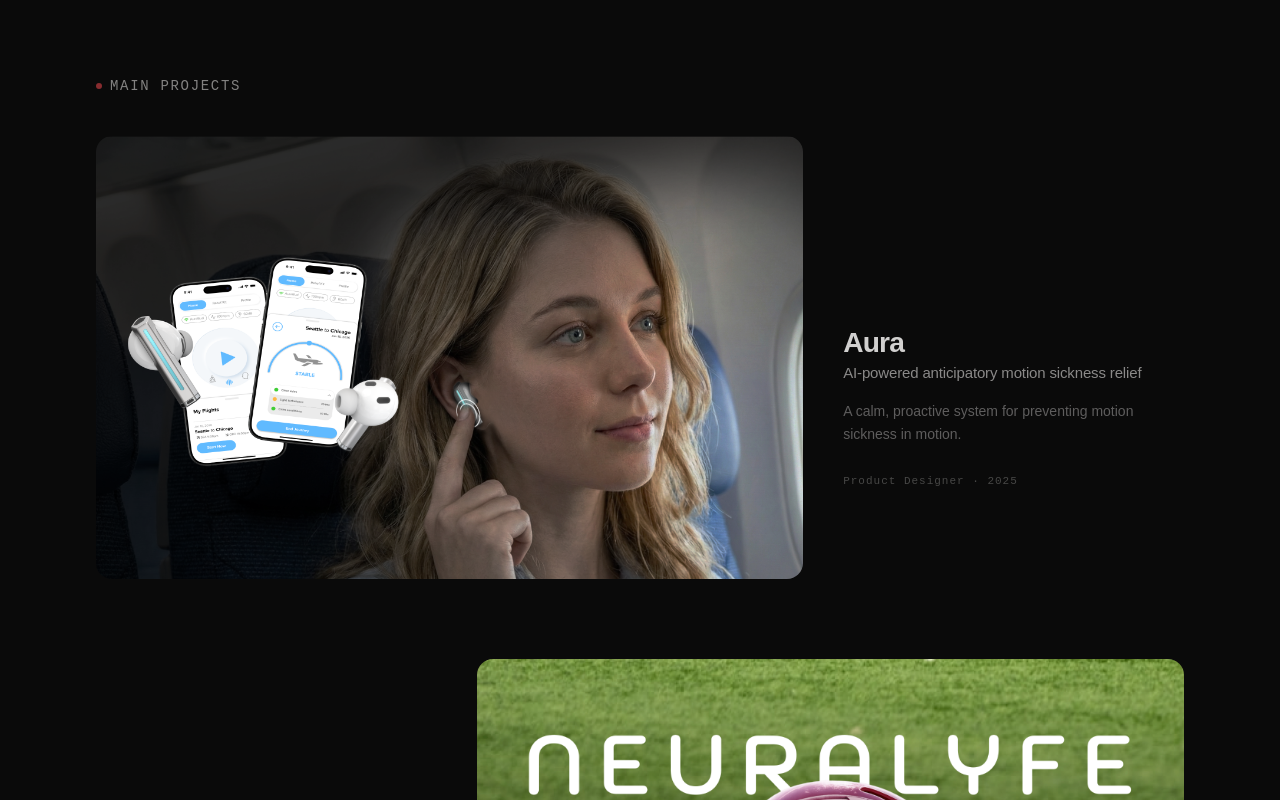
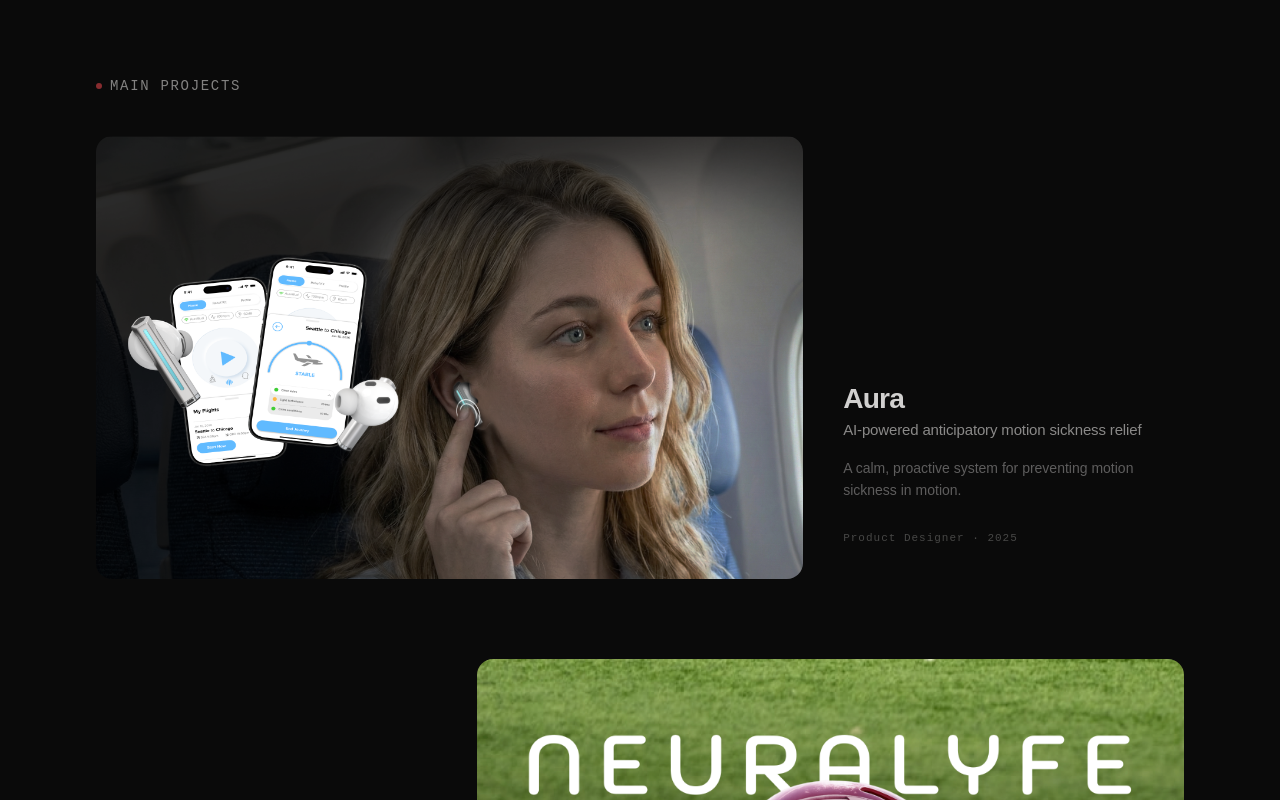
Before and after one commit to Malik1942/Malik-Portfolio, a React (Vite) app: page / in a window 1280 px wide. Shown: the part 820-1620 px from the top of the page. Built offline with nearby package versions, Linux system fonts and the light colour scheme; the HTML template or start-up script is replaced by a standard one.

Commit message:
Hero text: bottom-anchored at 48px from image base

```diff
--- a/src/components/ProjectList.tsx
+++ b/src/components/ProjectList.tsx
@@ -166,9 +166,9 @@ const ProjectCard = ({
     );
 
     // ── Editorial text column for hero rows ──
-    // Positioned slightly below true center; max-width constrains line length.
+    // Bottom-anchored: text rests at the same baseline as the image bottom.
     const textCol = (
-      <div className="flex flex-col flex-1 min-w-0 justify-center" style={{ paddingTop: "8%" }}>
+      <div className="flex flex-col flex-1 min-w-0 justify-end" style={{ paddingBottom: "48px" }}>
         <div style={{ maxWidth: "380px" }}>
           {/* Level 1 — Title */}
           <h3
```
